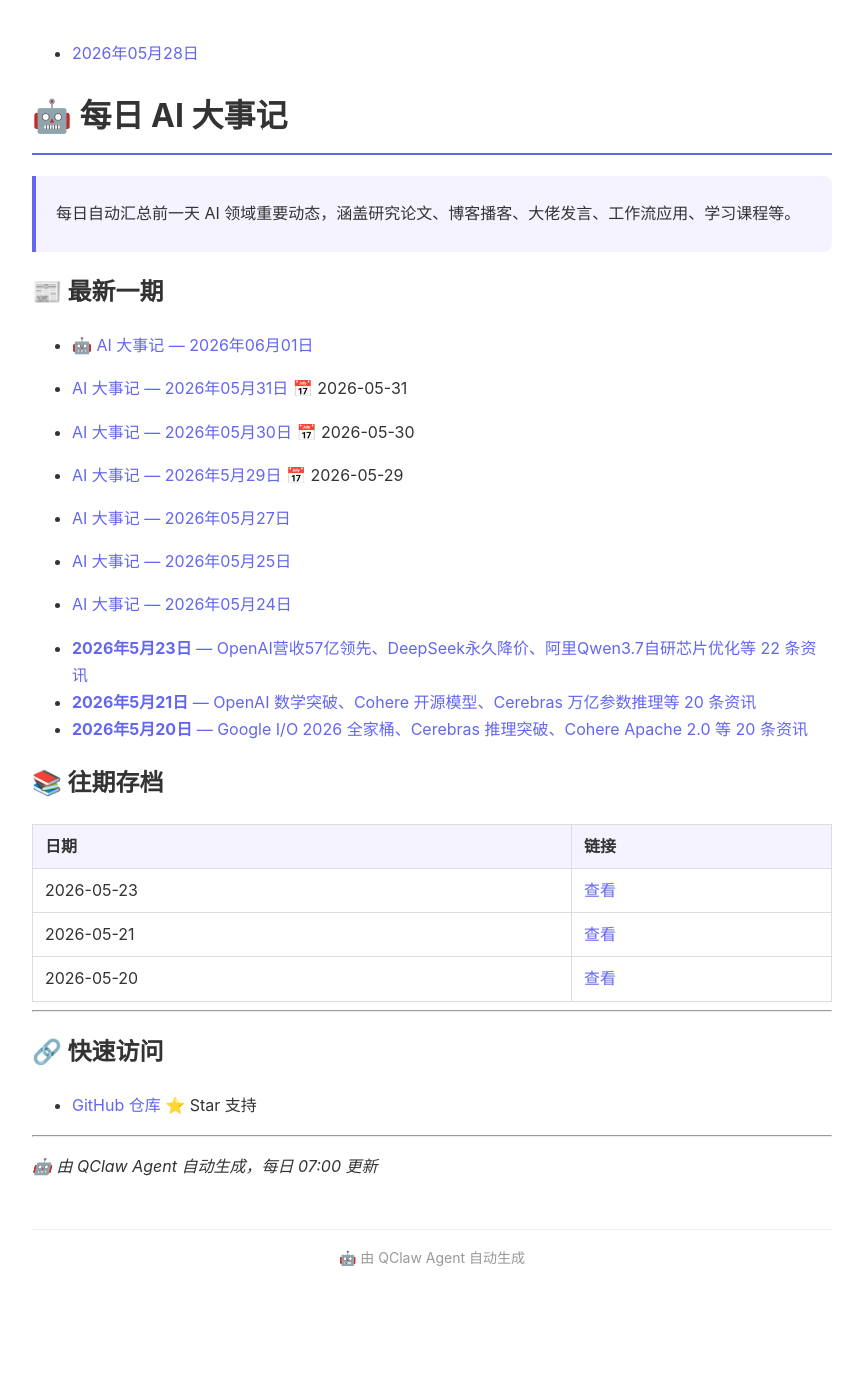
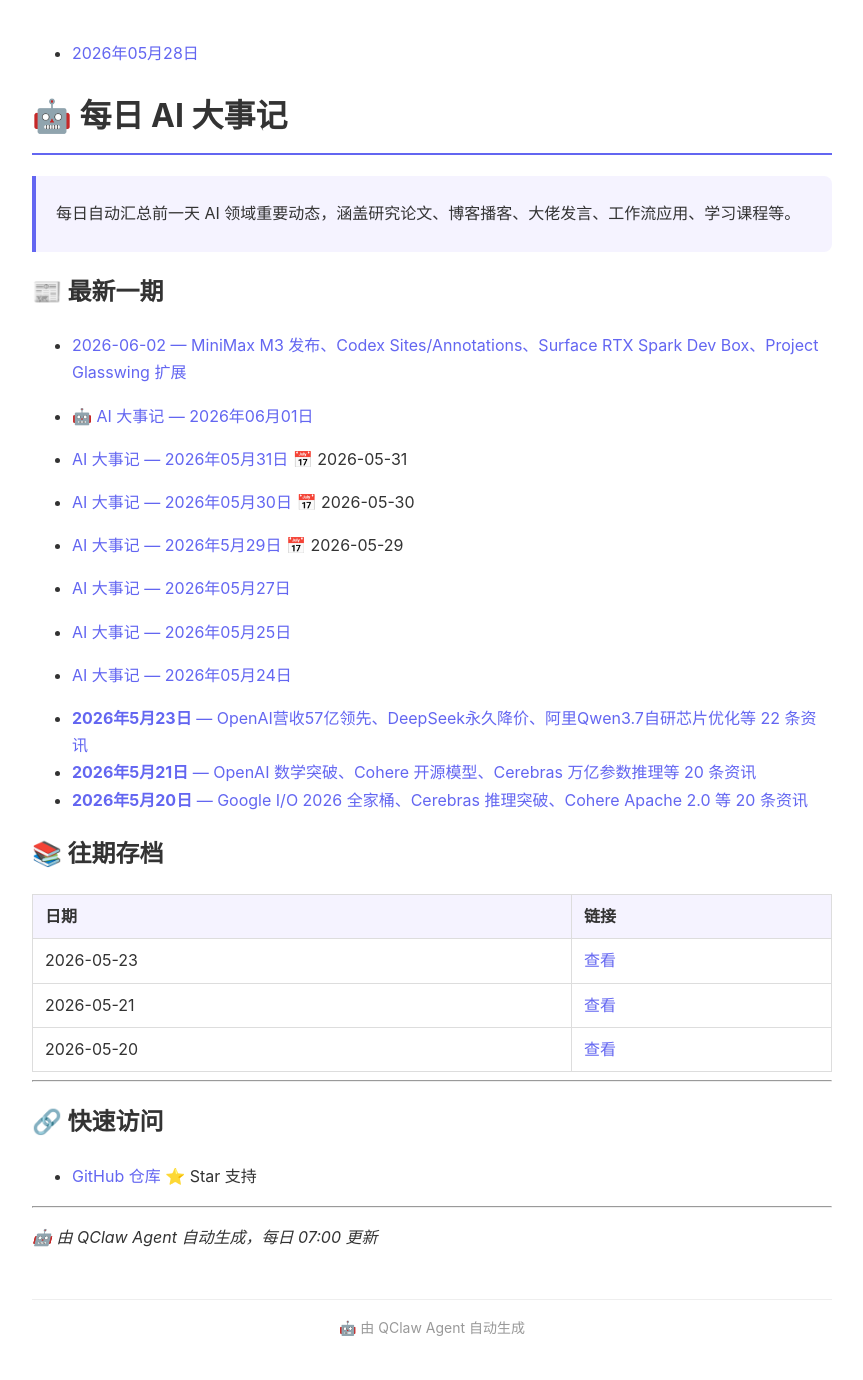
Before and after one commit to jared0612/daily-ai-news, a Jekyll site: the page built from index.md, in a window 1280 px wide. Shown: the whole page, without its empty margins (208-1071 px from the left). Built offline with Jekyll 4.4.1, drawn with Linux system fonts in a browser that asks for light colours; before the commit the page ends 1309 px from its top, so only the background shows below that.

Commit message:
📖 更新首页 — 2026-06-02 链接

```diff
--- a/index.md
+++ b/index.md
@@ -13,6 +13,7 @@ title: AI 大事记
 
 ## 📰 最新一期
 
+- [2026-06-02 — MiniMax M3 发布、Codex Sites/Annotations、Surface RTX Spark Dev Box、Project Glasswing 扩展](daily/2026-06-02.html)
 - [🤖 AI 大事记 — 2026年06月01日](daily/2026-06-01.md)
 
 - [AI 大事记 — 2026年05月31日](daily/2026-05-31.md) 📅 2026-05-31
```
